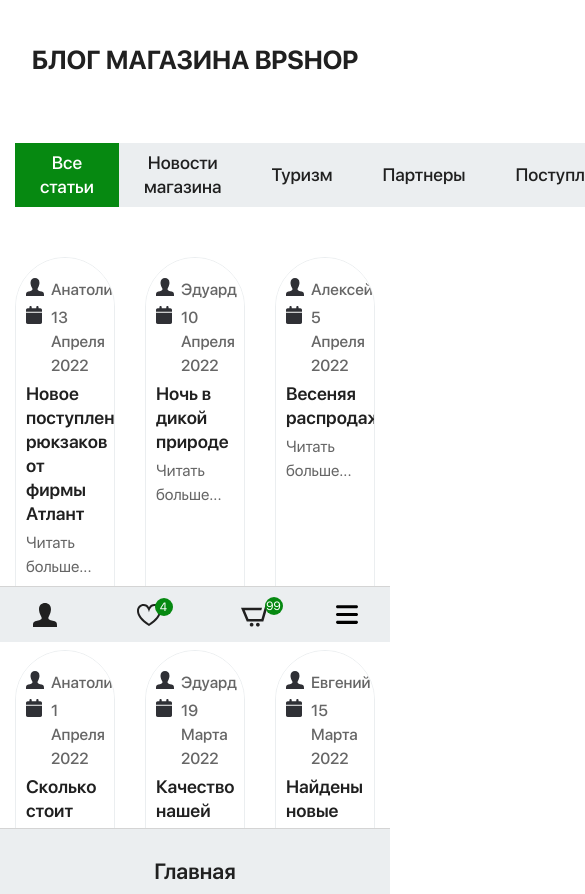
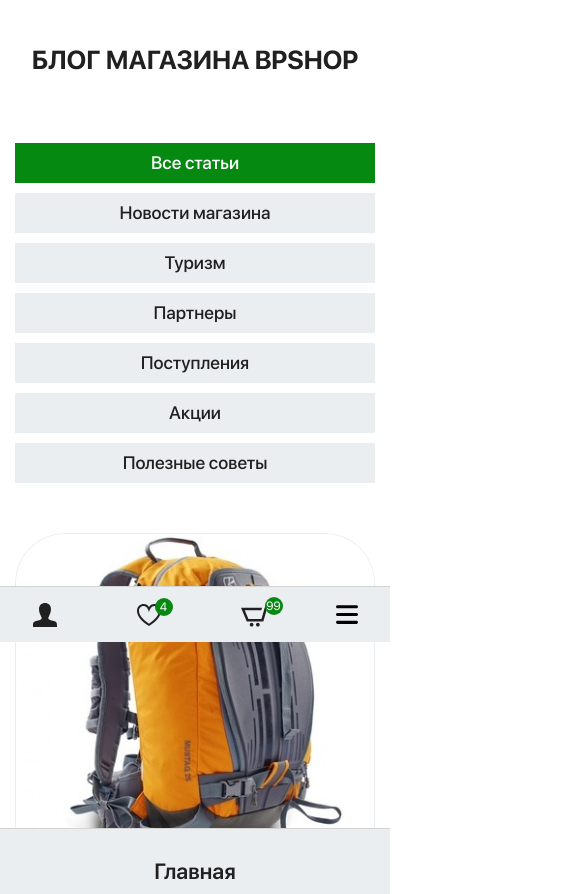
Before and after one commit to VitKad/Backpack, a website: page app/blog.html in a window 390 px wide. Shown: the part 202-1096 px from the top of the page, 585 px wide, since content can reach past the window. Drawn offline with Linux system fonts and the light colour scheme.

Commit message:
added adaptive for login and blog page

```diff
--- a/app/scss/_media.scss
+++ b/app/scss/_media.scss
@@ -127,9 +127,21 @@
 
 }
 
+.blog__items{
+  .blog-item {
+
+    height: 470px;
+  }
+
+}
+
+
+
+
 .blog-item__img {
 
   max-height: 100%;
+
 
 }
 .shop__inner{
@@ -164,6 +176,24 @@ margin-bottom: 40px;
   svg{
     vertical-align: middle;
     margin-right: 5px;
+  }
+}
+
+.blog__tabs{
+  display: grid;
+  grid-template-columns: repeat(4,1fr);
+  grid-template-rows: repeat(2, 1fr);
+  grid-gap: 15px;
+}
+
+.blog__tabs-btn{
+  &:nth-child(7){
+    grid-column: 2 span;
+    grid-row: 2;
+  }
+  &:nth-child(5){
+    grid-column: 1;
+    grid-row: 2;
   }
 }
 }
@@ -248,6 +278,19 @@ margin-bottom: 40px;
   width: 100%;
   max-width: 100%;
 }
+
+.blog__items{
+  grid-template-columns: repeat(2,1fr);
+}
+
+.blog__items{
+  .blog-item {
+
+   height:600px;
+  }
+
+}
+
 }
 
 
@@ -286,6 +329,15 @@ margin-bottom: 40px;
     margin-right: 25px;
     min-width: 300px;
   }
+
+  .blog__items{
+    .blog-item {
+
+      height: 540px;
+    }
+
+  }
+
 }
 
 
@@ -370,6 +422,29 @@ margin-bottom: 40px;
   .reviews__evaluation-item{
     margin-bottom: 15px;
   }
+
+  .blog__items{
+    .blog-item {
+
+      height: 500px;
+    }
+
+  }
+  .blog__tabs{
+    grid-template-columns: repeat(3,1fr);
+    grid-template-rows: repeat(3,1fr);
+  }
+
+  .blog__tabs-btn{
+    &:nth-child(7){
+      grid-column: 1 span;
+      grid-row: 2;
+    }
+    &:nth-child(5){
+      grid-column: 1;
+      grid-row: 2;
+    }
+  }
 }
 
 
@@ -441,6 +516,26 @@ margin-bottom: 40px;
 .similar .slick-track {
   padding: 0 0 40px;
 }
+
+.blog__items{
+  .blog-item {
+
+    height: auto;
+  }
+
+}
+
+.blog__items{
+  grid-template-columns: repeat(1, 1fr);
+}
+
+.blog__tabs{
+  grid-template-columns: repeat(2,1fr);
+
+}
+
+
+
 }
 
 
@@ -694,8 +789,11 @@ align-self:flex-end;
   margin-bottom: 20px;
 }
 
-.blog-item__img{
-  display: none;
+.popular-blog{
+  .blog-item__img{
+    display: none;
+  }
+
 }
 }
 
@@ -752,6 +850,36 @@ align-self:flex-end;
   .blog-item--overview{
     border-radius:0;
   }
+
+  .authorization{
+    padding: 60px 0;
+  }
+
+  .authorization__box{
+    display: flex;
+    flex-direction: column;
+    align-items: flex-end;
+  }
+  .authorization__label{
+    margin-bottom: 5px;
+  }
+
+  .blog__tabs{
+    grid-template-columns: repeat(1,1fr);
+    grid-gap: 10px;
+  }
+
+  .blog__tabs-btn{
+    &:nth-child(7){
+      grid-column: auto;
+      grid-row: auto;
+    }
+    &:nth-child(5){
+      grid-column: auto;
+      grid-row: auto;
+    }
+  }
+
 }
 
 
--- a/app/scss/style.scss
+++ b/app/scss/style.scss
@@ -1232,6 +1232,7 @@
     background-color: $accent;
     color: #fff;
 
+
     &:hover {
       background-color: #fff;
       color: $accent;
@@ -1258,6 +1259,8 @@
 
   &__link-restoring {
     transition: all .3s;
+    color: #009CF0;
+    @extend %sfp-400;
 
     &:hover {
       color: $accent;
@@ -2499,7 +2502,7 @@
   &__items {
     display: grid;
     grid-template-columns: repeat(3, 1fr);
-    grid-gap: 50px 30px;
+    grid-gap: 50px 20px;
   }
 }
 
```
Also changed, not shown: app/css/style.min.css.
